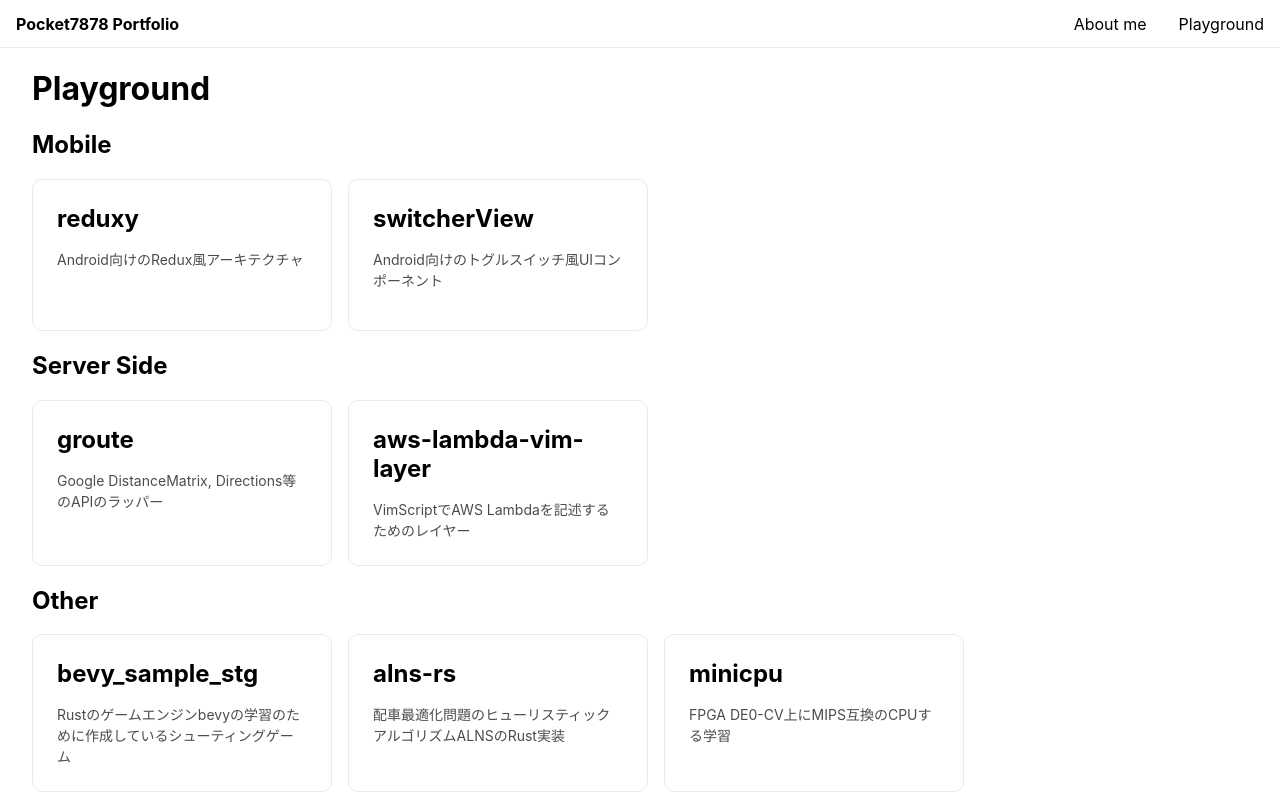
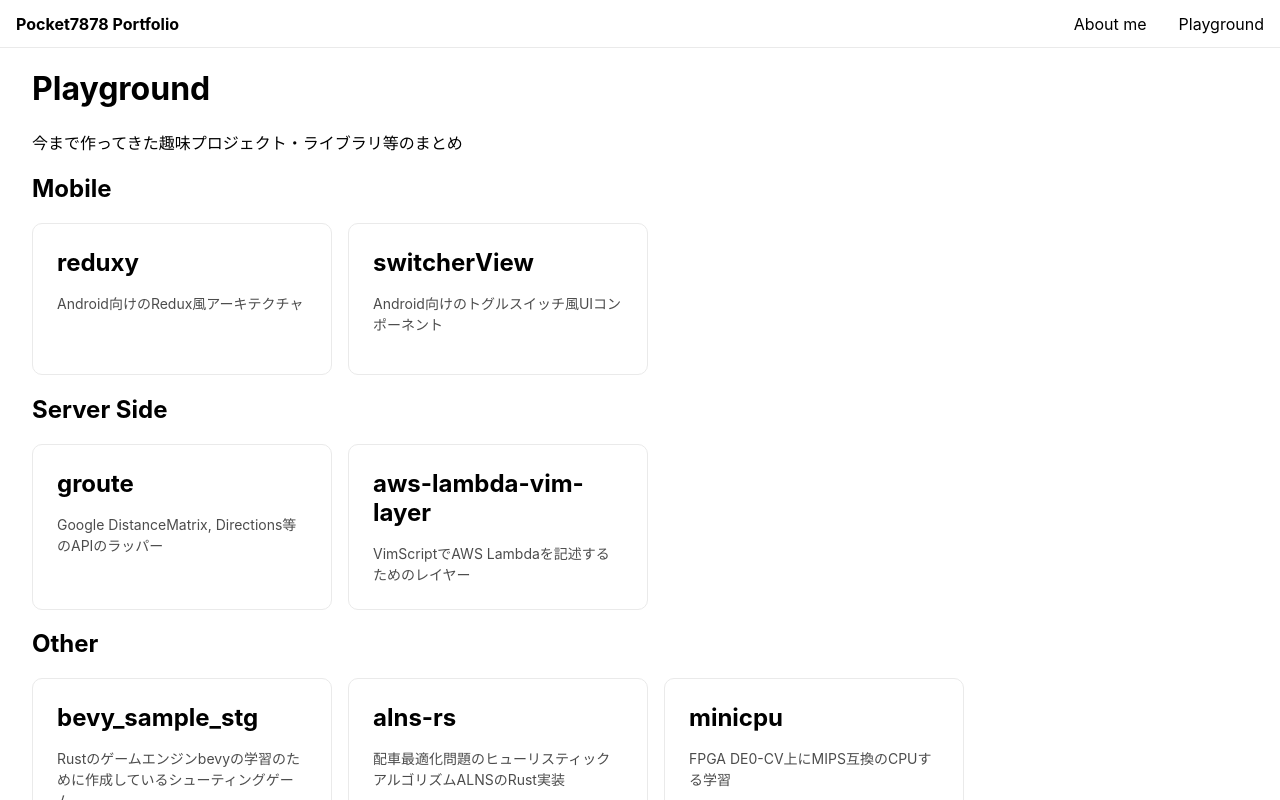
Before and after one commit to pocket7878/pocket7878-com, a Next.js app: page /playground in a window 1280 px wide. Shown: the top 800 px of the page. Built offline with nearby package versions, Linux system fonts and the light colour scheme.

Commit message:
feature: Add playground title

```diff
--- a/pages/playground.tsx
+++ b/pages/playground.tsx
@@ -17,6 +17,7 @@ const Playground: NextPage = () => {
 
       <Main>
         <h1>Playground</h1>
+        今まで作ってきた趣味プロジェクト・ライブラリ等のまとめ
         <article>
           <section>
             <h2>Mobile</h2>
```
